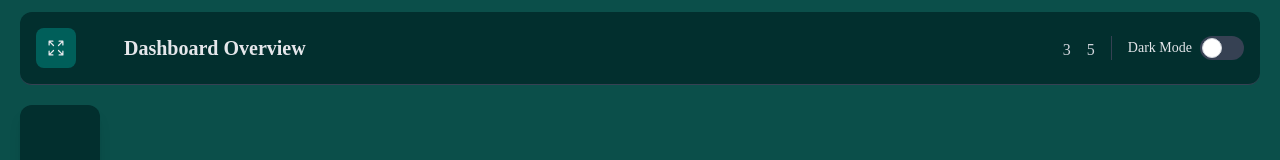
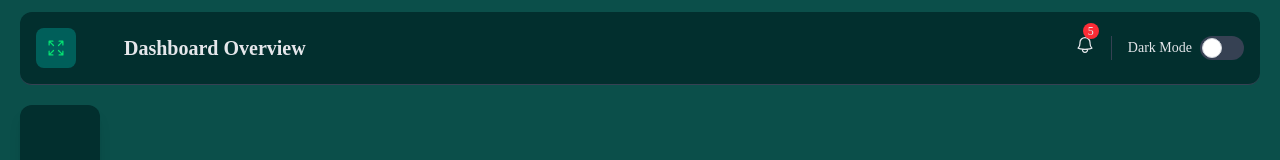
Before and after one commit to mohammad-3-14/vue-dashboard, a Vue app: page / in a window 1280 px wide. Shown: the top 160 px of the page. Built offline with nearby package versions, Linux system fonts and the light colour scheme; a web font is replaced by a local one.

Commit message:
🛠  REFACTOR: replace FontAwesome bell with Heroicons and update styles

```diff
--- a/src/components/layouts/header.vue
+++ b/src/components/layouts/header.vue
@@ -4,6 +4,7 @@ const emit = defineEmits(['toggleSidebar']);
 import {
   ArrowsPointingOutIcon,
   ArrowsPointingInIcon,
+  BellIcon,
 } from '@heroicons/vue/24/outline';
 
 const toggleSidebar = () => {
@@ -22,7 +23,7 @@ const isSidebarCollapsed = ref<boolean>(true);
       <div class="flex items-center justify-between gap-12">
         <button
           @click="toggleSidebar"
-          class="mx-auto p-2 bg-teal-800 hover:bg-teal-700 rounded-lg flex items-center justify-center text-emerald transition-all w-10 h-10"
+          class="mx-auto p-2 bg-teal-800 hover:bg-teal-700 rounded-lg flex items-center justify-center text-green-400 transition-all w-10 h-10"
         >
           <ArrowsPointingOutIcon class="w-5 h-5" v-if="isSidebarCollapsed" />
           <ArrowsPointingInIcon class="w-5 h-5" v-else />
@@ -32,15 +33,12 @@ const isSidebarCollapsed = ref<boolean>(true);
 
       <div class="flex items-center space-x-4">
         <div class="relative">
-          <button class="text-gray-300 hover:text-emerald">
-            <i class="fas fa-bell text-xl"></i>
-            <span class="notification-badge">3</span>
-          </button>
-        </div>
-        <div class="relative">
-          <button class="text-gray-300 hover:text-emerald">
-            <i class="fas fa-envelope text-xl"></i>
-            <span class="notification-badge">5</span>
+          <button>
+            <BellIcon class="size-5" />
+            <span
+              class="absolute -top-3 start-2 bg-red-500 rounded-full text-xs w-4 h-4 flex items-center justify-center"
+              >5</span
+            >
           </button>
         </div>
         <div class="w-px h-6 bg-gray-700"></div>
@@ -49,7 +47,7 @@ const isSidebarCollapsed = ref<boolean>(true);
           <label class="relative inline-flex items-center cursor-pointer">
             <input type="checkbox" class="sr-only peer" />
             <div
-              class="w-11 h-6 bg-gray-700 peer-focus:outline-none rounded-full peer peer-checked:after:translate-x-full peer-checked:after:border-white after:content-[''] after:absolute after:top-[2px] after:left-[2px] after:bg-white after:border-gray-300 after:border after:rounded-full after:h-5 after:w-5 after:transition-all peer-checked:bg-emerald"
+              class="w-11 h-6 bg-gray-700 peer-focus:outline-none rounded-full peer peer-checked:after:translate-x-full peer-checked:after:border-white after:content-[''] after:absolute after:top-[2px] after:left-[2px] after:bg-white after:border-gray-300 after:border after:rounded-full after:h-5 after:w-5 after:transition-all peer-checked:bg-teal-500"
             ></div>
           </label>
         </div>
```
